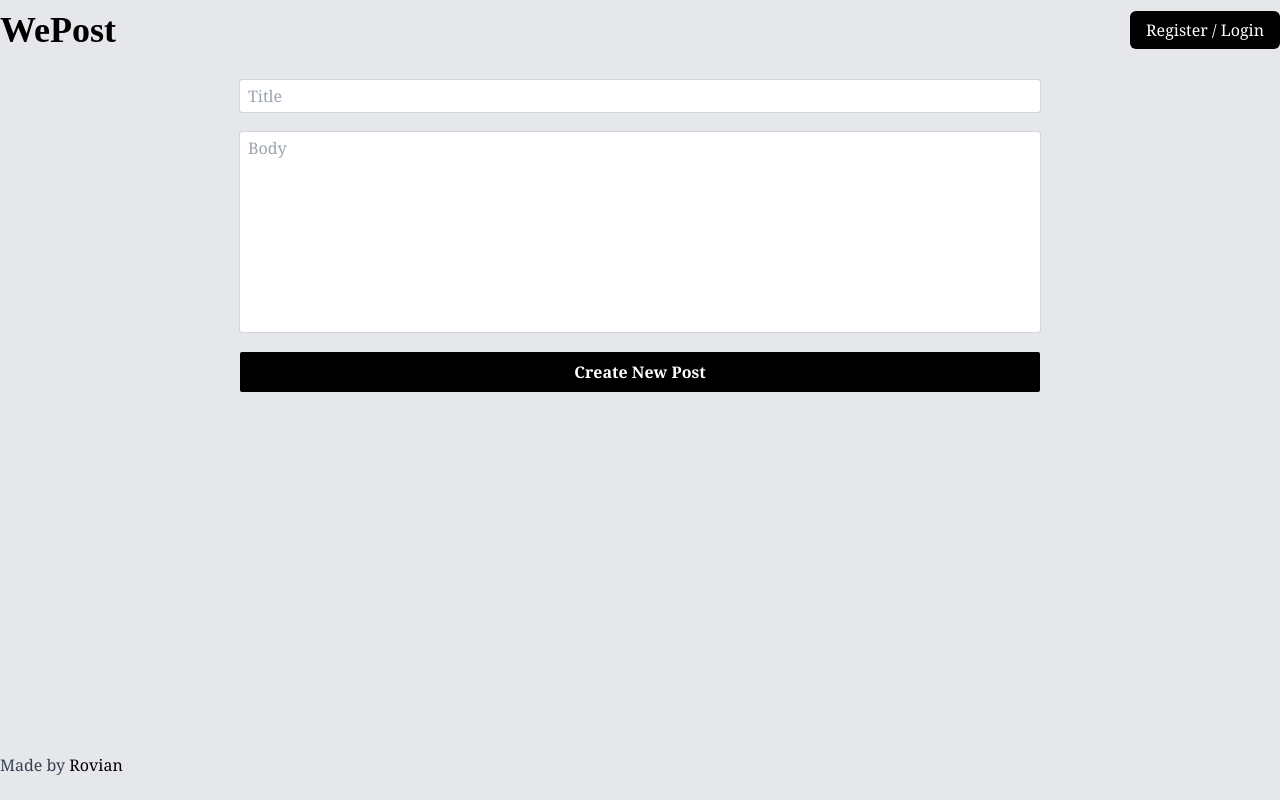
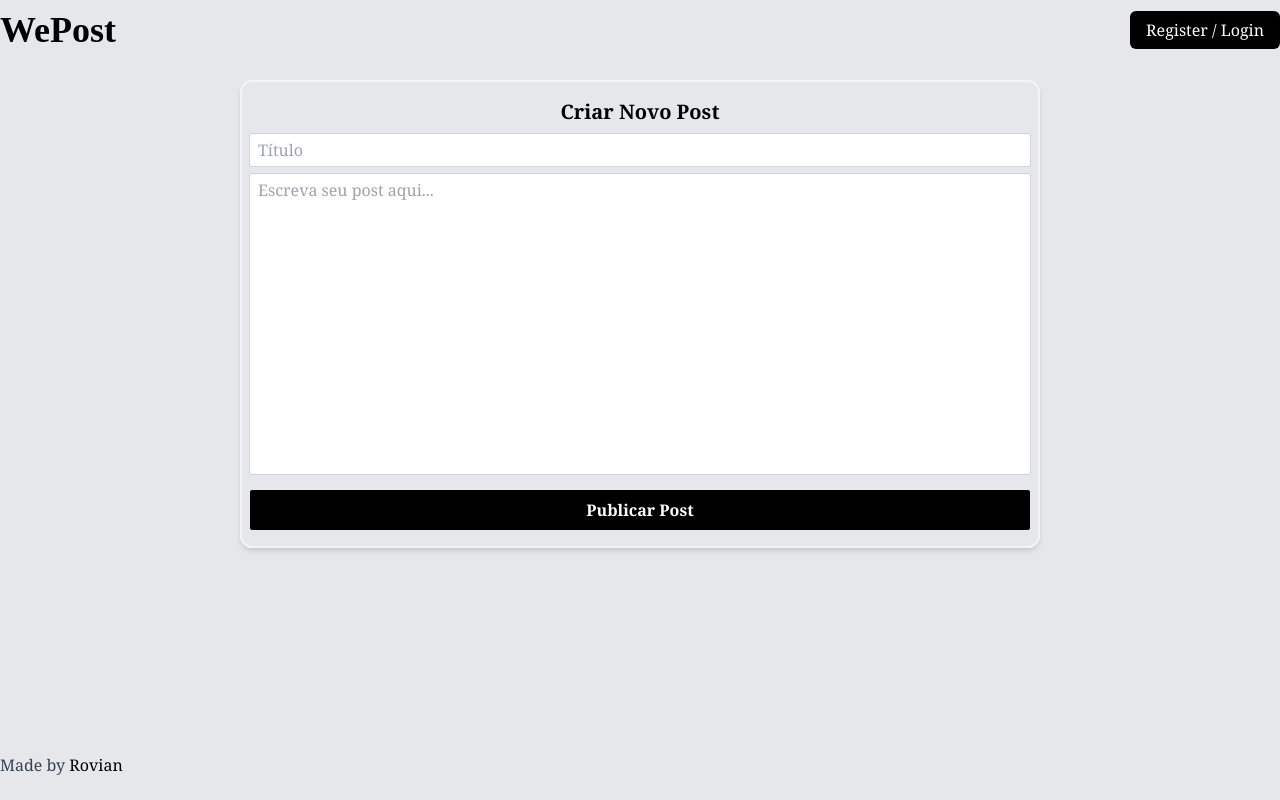
Before and after one commit to 2Rovian/your-blog, a Next.js app: page /user/1/submit in a window 1280 px wide. Built offline with nearby package versions, Linux system fonts and the light colour scheme.

Commit message:
Add react-hot-toast

```diff
--- a/package.json
+++ b/package.json
@@ -18,8 +18,10 @@
     "next": "15.1.7",
     "next-auth": "^4.24.11",
     "next-themes": "^0.4.4",
+    "quill": "^2.0.3",
     "react": "^19.0.0",
     "react-dom": "^19.0.0",
+    "react-hot-toast": "^2.5.2",
     "react-icons": "^5.5.0",
     "zustand": "^5.0.3"
   },
--- a/src/app/config/page.tsx
+++ b/src/app/config/page.tsx
@@ -5,6 +5,8 @@ import { FontAwesomeIcon } from "@fortawesome/react-fontawesome";
 import { faTrash } from "@fortawesome/free-solid-svg-icons";
 
 import { useRouter } from "next/navigation";
+
+import toast from "react-hot-toast";
 
 export default function ConfigPage() {
     const [ShowDeletePosts, setShowDeletePosts] = useState<boolean>(false);
@@ -17,7 +19,7 @@ export default function ConfigPage() {
             const token = useAuthStore.getState().token; // Obtém o token do Zustand
 
             if (!token) {
-                alert("Usuário não autenticado!");
+                toast.error("Usuário não autenticado.");
                 return;
             }
 
@@ -31,14 +33,14 @@ export default function ConfigPage() {
             const data = await response.json();
 
             if (!response.ok) {
-                alert(data.error || "Erro ao deletar posts");
+                toast.error(data.error || "Erro ao deletar posts");
                 return;
             }
 
-            alert("Todos os posts foram deletados com sucesso!");
+            toast.success("Todos os posts foram deletados com sucesso!");
         } catch (error) {
             console.error("Erro ao deletar posts:", error);
-            alert("Erro no servidor ao tentar deletar os posts");
+            toast.error("Erro no servidor ao tentar deletar os posts");
         }
     };
 
@@ -46,7 +48,7 @@ export default function ConfigPage() {
         const token = useAuthStore.getState().token; // token do zustand
 
         if (!token) {
-            alert("Usuário não autenticado!");
+            toast.error("Usuário não autenticado.");
             return;
         }
 
@@ -60,9 +62,9 @@ export default function ConfigPage() {
         const data = await response.json();
 
         if (!response.ok) {
-            alert(data.error || "Erro ao deletar usuário");
+            toast.error(data.error || "Erro ao deletar usuário");
         } else {
-            alert("Usuário deletado com sucesso!");
+            toast.error("Perfil deletado.");
             useAuthStore.getState().logout(); // Desloga o usuário após deletar
             router.push('/');
         }
--- a/src/app/layout.tsx
+++ b/src/app/layout.tsx
@@ -7,6 +7,8 @@ import '@fortawesome/fontawesome-svg-core/styles.css'
 import { config } from '@fortawesome/fontawesome-svg-core'
 import '@fortawesome/fontawesome-svg-core/styles.css'
 config.autoAddCss = false
+
+import { Toaster } from 'react-hot-toast'
 
 export default function RootLayout({
   children,
@@ -26,7 +28,7 @@ export default function RootLayout({
             <div className="grow main-div">
               {children}
             </div>
-
+            <Toaster position="bottom-right"/>
             <Footer />
           </div>
         </Providers>
--- a/src/app/login/page.tsx
+++ b/src/app/login/page.tsx
@@ -5,6 +5,8 @@ import { faEyeSlash } from "@fortawesome/free-solid-svg-icons";
 
 import { useAuthStore } from "@/store/authStore";
 import { useRouter } from "next/navigation";
+
+import toast from "react-hot-toast";
 
 import { useState } from "react"
 export default function LoginFunc() {
@@ -30,19 +32,19 @@ export default function LoginFunc() {
 
         // Validação do username
         if (!usernameRegex.test(username)) {
-            alert("O nome de usuário deve ter entre 3 e 10 caracteres e pode conter apenas letras, números, '.' e '_'.");
+            toast.error("O nome de usuário deve ter entre 3 e 10 caracteres e pode conter apenas letras, números, '.' e '_'.");
             return;
         }
 
         // Validação da senha
         if (!passwordRegex.test(password)) {
-            alert("A senha deve ter entre 6 e 30 caracteres e conter pelo menos uma letra maiúscula, uma letra minúscula e um número.");
+            toast.error("A senha deve ter entre 6 e 30 caracteres e conter pelo menos uma letra maiúscula, uma letra minúscula e um número.");
             return;
         }
 
         // verifica se as senhas são compatíveis
         if (!isMenuLogin && password !== confirmPassword) {
-            alert("As senhas não coincidem.");
+            toast.error("As senhas não coincidem.");
             return;
         }
 
@@ -60,13 +62,13 @@ export default function LoginFunc() {
 
             const data = await response.json();
             if (!response.ok) {
-                alert(data.error || "Erro ao processar a requisição");
+                toast.error(data.error || "Erro ao processar a requisição");
                 return;
             }
 
             // Se for Register
             if (!isMenuLogin) {
-                alert('Cadastro realizado com sucesso! Faça login para continuar');
+                toast.success('Cadastro realizado com sucesso! Faça login para continuar');
                 setIsMenuLogin(true);
                 setUsername('');
                 setPassword('');
@@ -74,13 +76,13 @@ export default function LoginFunc() {
 
             } else {
                 // Salvar o token no localStorage
-                alert("Login realizado com sucesso!")
+                toast.success("Login realizado com sucesso!")
                 login(data.user, data.token)
                 router.push('/')
             }
 
         } catch (error) {
-            alert("Erro no servidor. Tente novamente")
+            toast.error("Erro no servidor. Tente novamente")
         }
     }
 
--- a/src/app/user/[username]/submit/page.tsx
+++ b/src/app/user/[username]/submit/page.tsx
@@ -1,6 +1,8 @@
 'use client'
 import { useState } from "react"
 import { useAuthStore } from "../../../../store/authStore";
+
+import toast from "react-hot-toast";
 
 export default function NewPost() {
   const [title, setTitle] = useState<string>('')
@@ -11,7 +13,7 @@ export default function NewPost() {
     e.preventDefault()
 
     if (!token) {
-      alert('Você precisa logar para fazer um post')
+      toast.error('Você precisa logar para fazer um post')
       return
     }
 
@@ -27,38 +29,52 @@ export default function NewPost() {
 
       const data = await response.json()
       if (!response.ok) throw new Error(data.error || 'Erro ao criar post')
-      alert('Post criado com sucesso!')
+      toast.success('Post criado com sucesso!')
       setTitle('')
       setContent('')
 
     } catch (error) {
       console.error(error)
-      alert('Erro ao criar post')
+      toast.error('Erro ao criar post')
     }
   }
 
   return (
     <div className="flex justify-center">
-      <form onSubmit={handleSubmit} className="mt-5 flex flex-col gap-y-5 w-full max-w-[800px]">
+      <form onSubmit={handleSubmit} className="mt-5 flex flex-col w-full max-w-[800px] border-2 border-gray-100 dark:border-gray-800 rounded-xl p-2 shadow-md dark:shadow-gray-900">
+        <h2 className="text-center text-xl font-bold py-2">Criar Novo Post</h2>
         <input
           type="text"
-          placeholder="Title"
+          placeholder="Título"
           value={title}
           onChange={(e) => setTitle(e.target.value)}
-          className="outline-gray-300 outline outline-1 py-1 pl-2 rounded-sm focus:outline-gray-600 dark:outline-gray-600 dark:focus:outline-gray-300 ease-in-out duration-300"
+          className="outline-gray-300 outline outline-1 py-1 pl-2 rounded-sm focus:outline-gray-400 dark:outline-gray-600 dark:focus:outline-gray-400 ease-in-out duration-300 mb-2"
         />
         <textarea
-          placeholder="Body"
+          placeholder="Escreva seu post aqui..."
           value={content}
           onChange={(e) => setContent(e.target.value)}
-          className="outline-gray-300 outline outline-1 py-1 pl-2 rounded-sm resize-none h-[200px] dark:outline-gray-600 dark:focus:outline-gray-300 focus:outline-gray-600 ease-in-out duration-300"
+          className='outline-gray-300 outline outline-1 py-1 pl-2 rounded-sm resize-none h-[200px] sm:h-[250px] md:h-[300px] dark:outline-gray-600 dark:focus:outline-gray-400 focus:outline-gray-400 ease-in-out duration-300'
         />
+        {/* <ul className="flex gap-x-1 my-1">
+          <li>
+            <button type="button" className='px-2 py-1 border border-1 border-black font-bold'
+            onClick={() => {setIsBold(!isBold)}}
+            >Bold</button>
+          </li>
+          <li>
+            <button type="button" className='px-2 py-1 border border-1 border-black italic'
+
+            >Italic</button>
+          </li>
+        </ul> */}
         <button
           type="submit"
-          className="py-2 bg-black text-white dark:bg-white dark:text-black transition-colors duration-300 hover:bg-gray-950 dark:hover:bg-gray-100 ease-in-out rounded-sm font-semibold"
+          className="py-2 bg-black text-white dark:bg-white dark:text-black transition-colors duration-300 hover:bg-gray-950 dark:hover:bg-gray-100 ease-in-out rounded-sm font-semibold mt-4 mb-2"
         >
-          Create New Post
+          Publicar Post
         </button>
+
       </form>
     </div>
   )
```
Also changed, not shown: 1 other file (tests, documents, lock files or other folders).
